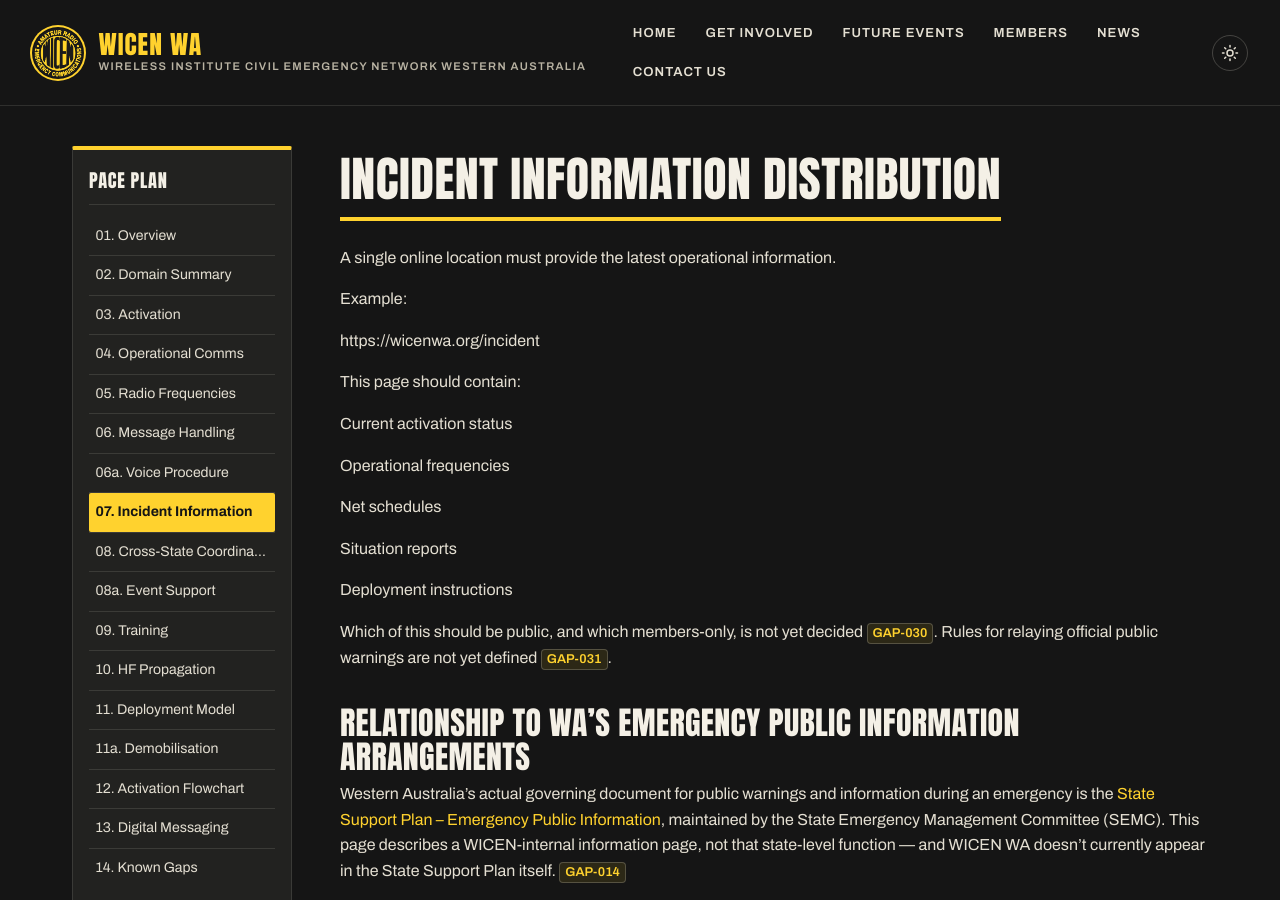
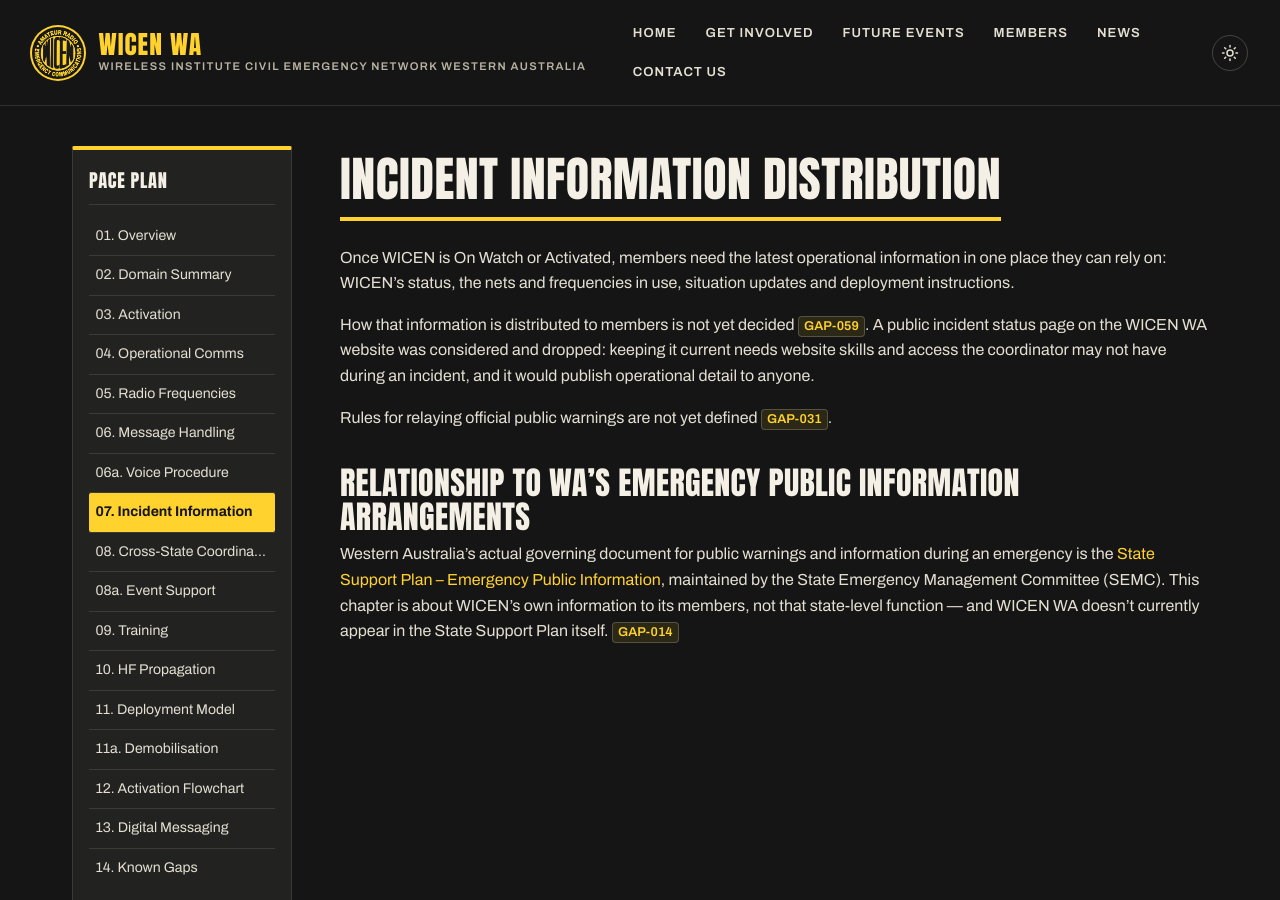
Before and after one commit to jubbp/WICENWA-Web, a Jekyll site: the page built from PACE/incident-information-handling.md, in a window 1280 px wide and 900 px high. Built offline with Jekyll 4.4.1, drawn with Linux system fonts in a browser that asks for light colours.

Commit message:
GAP-020: WICEN Incident Coordinator; GAP-030: remove the incident status page (distribution method now GAP-059)
Co-Authored-By: Claude Opus 5.5 <noreply@anthropic.com>

```diff
--- a/PACE/incident-information-handling.md
+++ b/PACE/incident-information-handling.md
@@ -5,26 +5,12 @@ pace_nav: true
 PaceNavTitle: 07. Incident Information
 ---
 
-A single online location must provide the latest operational information.
+Once WICEN is On Watch or Activated, members need the latest operational information in one place they can rely on: WICEN's status, the nets and frequencies in use, situation updates and deployment instructions.
 
-Example:
+How that information is distributed to members is not yet decided {% include gap.html id="GAP-059" %}. A public incident status page on the WICEN WA website was considered and dropped: keeping it current needs website skills and access the coordinator may not have during an incident, and it would publish operational detail to anyone.
 
-https://wicenwa.org/incident
-
-This page should contain:
-
-Current activation status
-
-Operational frequencies
-
-Net schedules
-
-Situation reports
-
-Deployment instructions
-
-Which of this should be public, and which members-only, is not yet decided {% include gap.html id="GAP-030" %}. Rules for relaying official public warnings are not yet defined {% include gap.html id="GAP-031" %}.
+Rules for relaying official public warnings are not yet defined {% include gap.html id="GAP-031" %}.
 
 ## Relationship to WA's Emergency Public Information arrangements
 
-Western Australia's actual governing document for public warnings and information during an emergency is the [State Support Plan – Emergency Public Information](https://www.wa.gov.au/government/publications/state-support-plan-emergency-public-information), maintained by the State Emergency Management Committee (SEMC). This page describes a WICEN-internal information page, not that state-level function — and WICEN WA doesn't currently appear in the State Support Plan itself. {% include gap.html id="GAP-014" %}
+Western Australia's actual governing document for public warnings and information during an emergency is the [State Support Plan – Emergency Public Information](https://www.wa.gov.au/government/publications/state-support-plan-emergency-public-information), maintained by the State Emergency Management Committee (SEMC). This chapter is about WICEN's own information to its members, not that state-level function — and WICEN WA doesn't currently appear in the State Support Plan itself. {% include gap.html id="GAP-014" %}
```
Also changed, not shown: PACE/activation.md (+4 -4 lines), PACE/demobilisation.md (+1 -1 lines), PACE/radio-frequency-plans.md (+1 -1 lines), _data/gaps.yml (+7 -2 lines), _data/incident.yml (deleted, +0 -50 lines), incident.md (deleted, +0 -67 lines).
